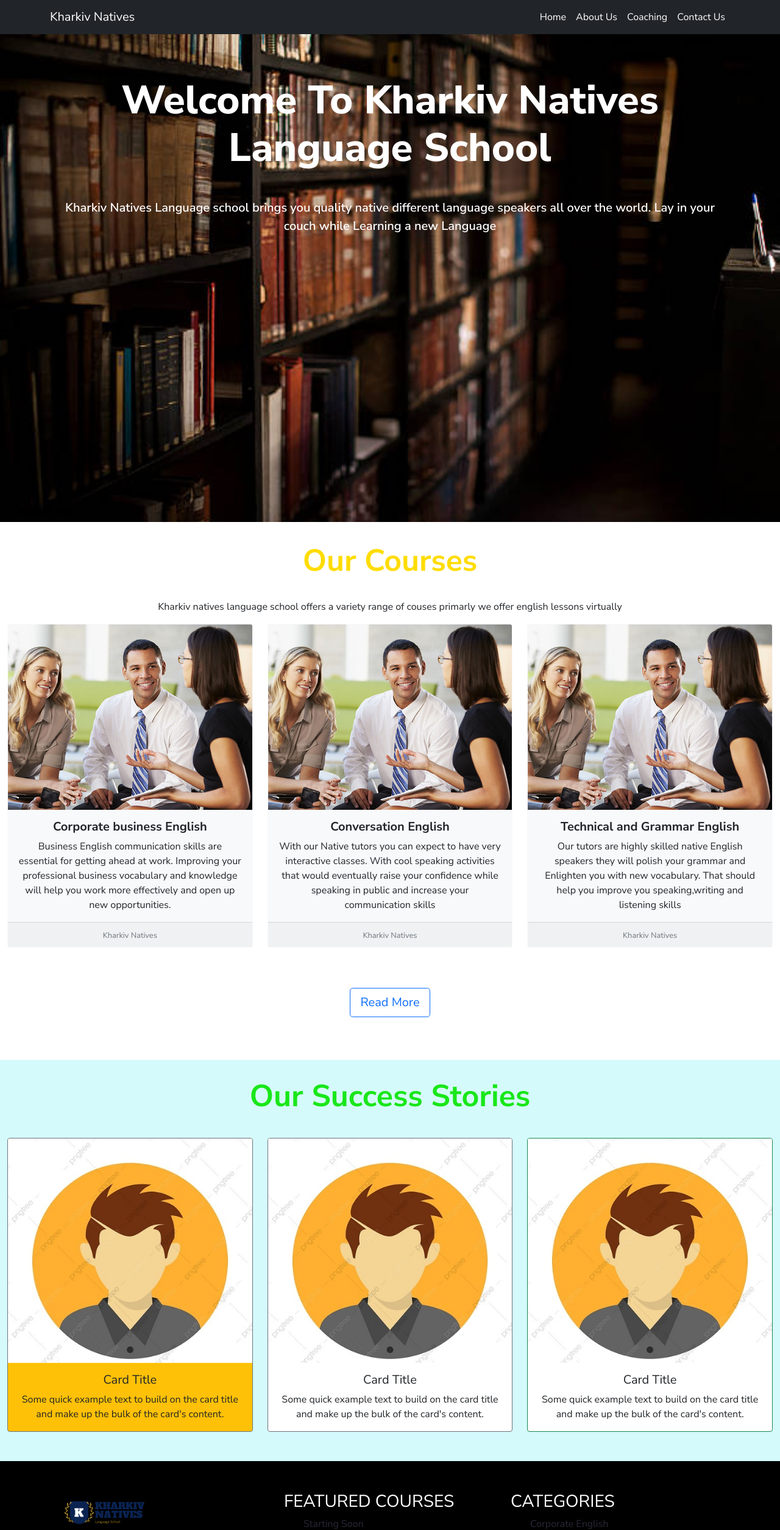
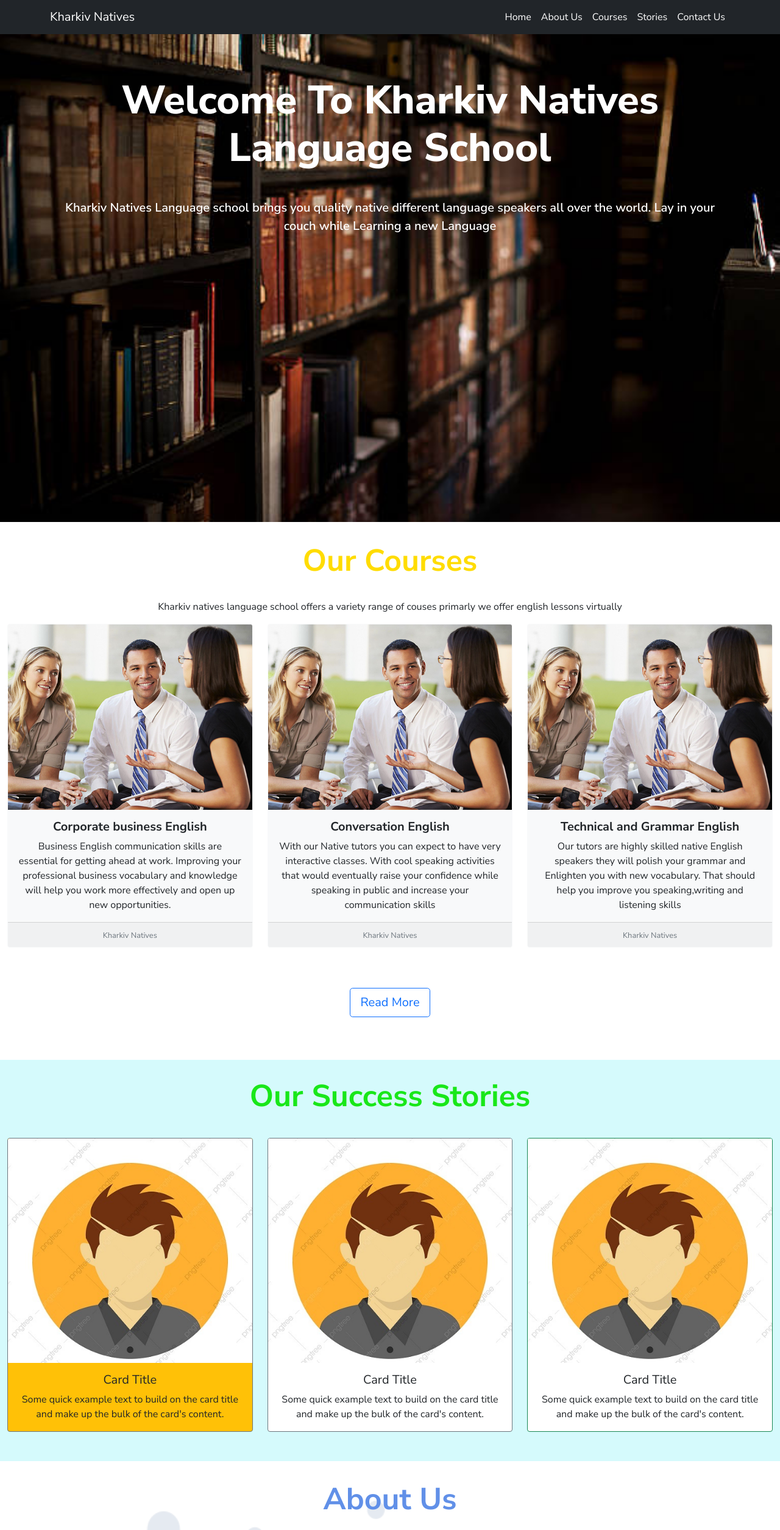
Before and after one commit to mezebu/k-natives, a React (Create React App) app: page / in a window 1280 px wide. Shown: the top 2509 px of the page at 61% size. Built offline with nearby package versions, Linux system fonts and the light colour scheme.

Commit message:
Updated Scroll

```diff
--- a/package.json
+++ b/package.json
@@ -16,6 +16,7 @@
     "react-icons": "^4.2.0",
     "react-router-dom": "^5.2.0",
     "react-scripts": "4.0.3",
+    "react-scroll": "^1.8.2",
     "web-vitals": "^1.0.1"
   },
   "scripts": {
--- a/src/App.js
+++ b/src/App.js
@@ -1,9 +1,12 @@
-import { Switch, Route } from "react-router-dom";
 import HomePage from "./components/HomePage";
+import SuccessStories from "./components/SuccessStories";
+import Course from "./components/Course";
 import ContactUs from "./components/ContactUs";
 import AboutPage from "./components/AboutPage";
 import CoursePage from "./components/CoursePage";
 import Header from "./components/Header";
+import Footer from "./components/Footer";
+import CopyRights from "./components/CopyRights";
 import "bootstrap/dist/css/bootstrap.min.css";
 
 import "./App.css";
@@ -13,13 +16,26 @@
   return (
     <div className="App">
       <Header />
-
-      <Switch>
-        <Route path="/" exact component={HomePage} />
-        <Route path="/contact" exact component={ContactUs} />
-        <Route path="/about" exact component={AboutPage} />
-        <Route path="/course" exact component={CoursePage} />
-      </Switch>
+      <div id="home">
+        <HomePage />
+      </div>
+      <div id="course">
+        <Course />
+      </div>
+      <div id="stories">
+        <SuccessStories />
+      </div>
+      <div id="about">
+        <AboutPage />
+      </div>
+      <div id="course">
+        <CoursePage />
+      </div>
+      <div id="contact">
+        <ContactUs />
+      </div>
+      <Footer />
+      <CopyRights />
     </div>
   );
 }
--- a/src/components/AboutPage.jsx
+++ b/src/components/AboutPage.jsx
@@ -85,7 +85,7 @@
             </Col>
             <Col lg={4} md={4} sm={6} xs={12}>
               <p>
-                <Card border="info">
+                <Card border="info mb-5">
                   <Card.Img variant="top" src={avatar} fluid />
                   <Card.Body>
                     <Card.Title>John Doe</Card.Title>
--- a/src/components/ContactUs.jsx
+++ b/src/components/ContactUs.jsx
@@ -5,41 +5,41 @@
   return (
     <div className="contact-page">
       <Container>
-        <div class="bg-light p-5 rounded">
-          <div class="col-sm-6 mx-auto">
+        <div className="bg-light p-5 rounded">
+          <div className="col-sm-6 mx-auto">
             <Form>
-              <main class="form-signin">
-                <h1 class="h3 mb-3 fw-normal text-center">Contact Us</h1>
-                <div class="form-floating mb-3">
+              <main className="form-signin">
+                <h1 className=" text-center">Contact Us</h1>
+                <div className="form-floating mb-3">
                   <input
                     type="name"
-                    class="form-control"
+                    className="form-control"
                     id="floatingInput"
                     placeholder="Enter Name"
                   />
                   <label for="floatingInput">Name</label>
                 </div>
-                <div class="form-floating mb-3">
+                <div className="form-floating mb-3">
                   <input
                     type="email"
-                    class="form-control"
+                    className="form-control"
                     id="floatingInput"
                     placeholder="name@example.com"
                   />
                   <label for="floatingInput">Email address</label>
                 </div>
-                <div class="form-floating">
+                <div className="form-floating">
                   <input
                     type="number"
-                    class="form-control"
+                    className="form-control"
                     id="floatingPassword"
                     placeholder="Phone Number"
                   />
                   <label for="floatingPassword">Number</label>
                 </div>
-                <div class="form-floating">
+                <div className="form-floating">
                   <textarea
-                    class="form-control"
+                    className="form-control"
                     placeholder="Leave a comment here"
                     id="floatingTextarea2"
                     style={{
--- a/src/components/Footer.jsx
+++ b/src/components/Footer.jsx
@@ -49,19 +49,7 @@
                         <li>
                           <a href="foo">Most Viewed</a>
                         </li>
-                        <li>
-                          <a href="foo">Top Paid</a>
-                        </li>
-                      </ul>
-                    </div>
-                  </div>
 
-                  <div class="col-md-6 col-sm-12">
-                    <div class="footer-link-heading">
-                      <h3>CATEGORIES</h3>
-                    </div>
-                    <div class="footer_menu">
-                      <ul>
                         <li>
                           <a href="foo">Corporate English</a>
                         </li>
@@ -80,10 +68,13 @@
 
                   <div class="col-md-6 col-sm-12">
                     <div class="footer-link-heading">
-                      <h3>USEFUL LINKS</h3>
+                      <h3>CATEGORIES</h3>
                     </div>
                     <div class="footer_menu">
                       <ul>
+                        <li>
+                          <a href="foo">Top Paid</a>
+                        </li>
                         <li>
                           <a href="foo">FAQs</a>
                         </li>
--- a/src/components/Header.jsx
+++ b/src/components/Header.jsx
@@ -1,5 +1,5 @@
 import React from "react";
-import { Link } from "react-router-dom";
+import { Link, animateScroll as scroll } from "react-scroll";
 import { Navbar, Nav, Container } from "react-bootstrap";
 import "bootstrap/dist/css/bootstrap.min.css";
 
@@ -14,27 +14,75 @@
         sticky="top"
       >
         <Container>
-          <Navbar.Brand style={{ color: "#fff" }}>Kharkiv Natives</Navbar.Brand>
+          <Navbar.Brand
+            style={{ color: "#fff", cursor: "pointer" }}
+            onClick={() => {
+              scroll.scrollToTop();
+            }}
+          >
+            Kharkiv Natives
+          </Navbar.Brand>
           <Navbar.Toggle aria-controls="basic-navbar-nav" />
           <Navbar.Collapse id="basic-navbar-nav">
             <Nav className="ms-auto">
               <Nav.Link href="#home">
-                <Link to="/" style={{ color: "#fff" }}>
+                <Link
+                  to="home"
+                  activeClass="active"
+                  smooth={true}
+                  duration={500}
+                  style={{ color: "#fff" }}
+                >
                   Home
                 </Link>
               </Nav.Link>
               <Nav.Link href="#link">
-                <Link to="about" style={{ color: "#fff" }}>
+                <Link
+                  to="about"
+                  activeClass="active"
+                  smooth={true}
+                  duration={500}
+                  style={{ color: "#fff" }}
+                >
                   About Us
                 </Link>
               </Nav.Link>
               <Nav.Link href="#link">
-                <Link to="course" style={{ color: "#fff" }}>
-                  Coaching
+                <Link
+                  to="course"
+                  activeClass="active"
+                  spy={true}
+                  smooth={true}
+                  offset={-70}
+                  duration={500}
+                  style={{ color: "#fff" }}
+                >
+                  Courses
                 </Link>
               </Nav.Link>
               <Nav.Link href="#link">
-                <Link to="contact" style={{ color: "#fff" }}>
+                <Link
+                  to="stories"
+                  activeClass="active"
+                  spy={true}
+                  smooth={true}
+                  offset={-70}
+                  duration={500}
+                  style={{ color: "#fff" }}
+                >
+                  Stories
+                </Link>
+              </Nav.Link>
+              <Nav.Link href="#link">
+                <Link
+                  to="contact"
+                  activeClass="active"
+                  spy={true}
+                  smooth={true}
+                  offset={-70}
+                  duration={500}
+                  style={{ color: "#fff" }}
+                >
                   Contact Us
                 </Link>
               </Nav.Link>
--- a/src/components/HomePage.jsx
+++ b/src/components/HomePage.jsx
@@ -1,9 +1,5 @@
 import React from "react";
 import { Container, Row, Col } from "react-bootstrap";
-import SuccessStories from "./SuccessStories";
-import Course from "./Course";
-import Footer from "./Footer";
-import CopyRights from "./CopyRights";
 
 const HomePage = () => {
   return (
@@ -29,10 +25,6 @@
             </div>
           </div>
         </div>
-        <Course />
-        <SuccessStories />
-        <Footer />
-        <CopyRights />
       </div>
     </>
   );
```
Also changed, not shown: 1 other file (tests, documents, lock files or other folders).
